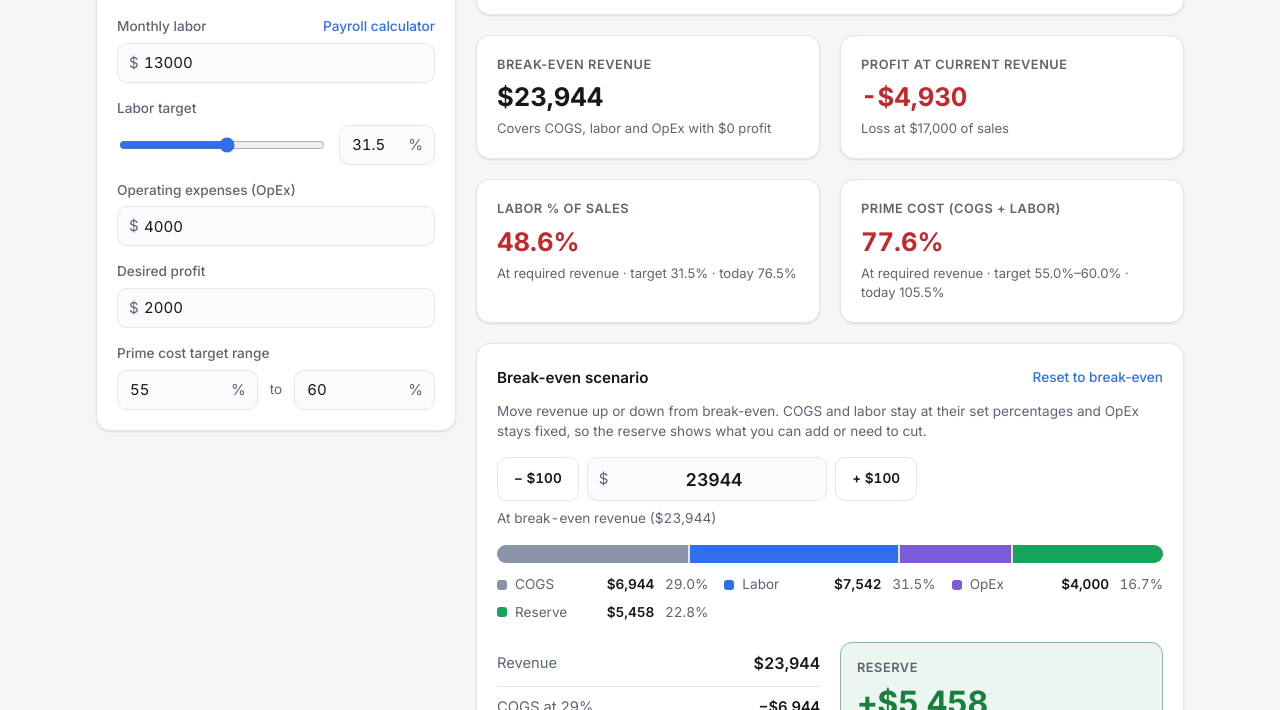
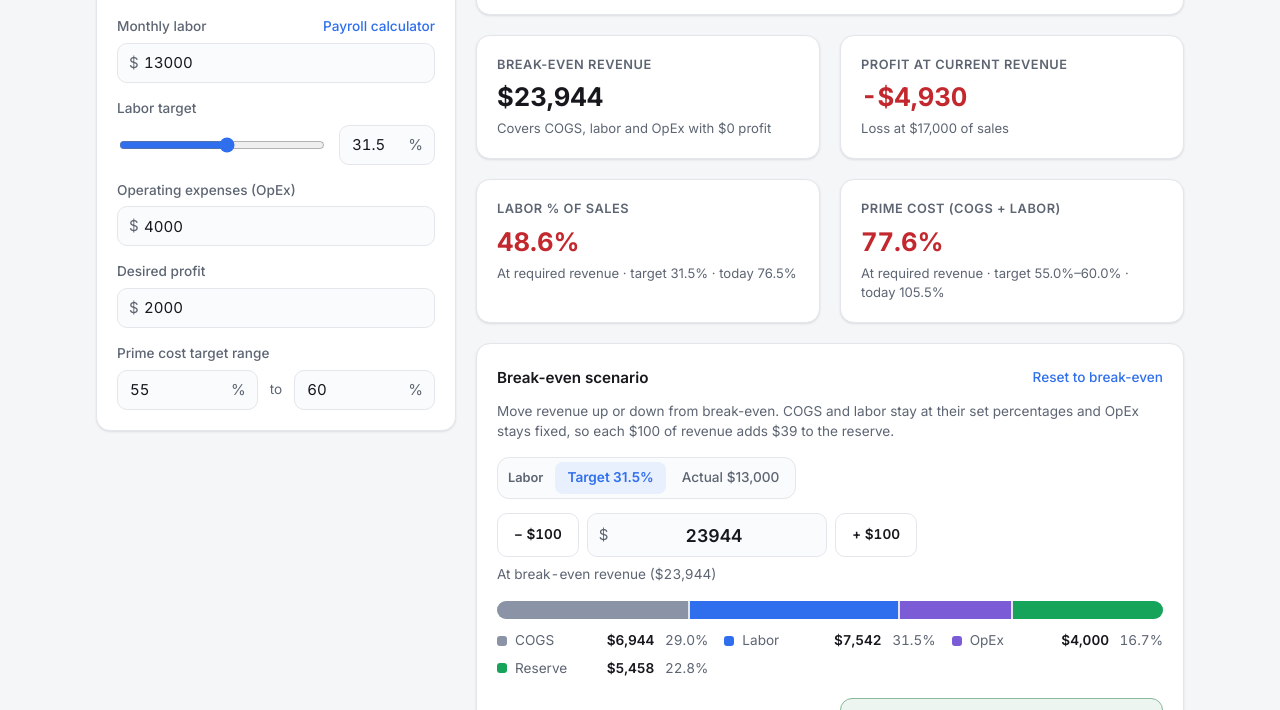
Before and after one commit to BaritusIntel33/heros-financial-dashboard, a plain HTML site: page index.html in a window 1280 px wide. Shown: the part 390-1100 px from the top of the page. Drawn offline with Linux system fonts and the light colour scheme.

Commit message:
Add target/actual labor switch to the break-even scenario
Actual mode keeps labor at the real monthly dollars, so the reserve
is true profit or loss at that revenue ($0 at break-even). Target
mode keeps the existing behavior. The choice is remembered.

Co-Authored-By: Claude Opus 5.5 <noreply@anthropic.com>

```diff
--- a/app.js
+++ b/app.js
@@ -136,6 +136,10 @@
   try { offset = Number(localStorage.getItem(SCENARIO_KEY)) || 0; } catch { /* ignore */ }
   let lastResult = null;
 
+  const LABOR_MODE_KEY = 'scenario-labor-mode';
+  let laborMode = 'target';
+  try { if (localStorage.getItem(LABOR_MODE_KEY) === 'actual') laborMode = 'actual'; } catch { /* ignore */ }
+
   const signed = (n) => (n >= 0 ? `+${fmtMoney(n)}` : fmtMoney(n));
 
   function setOffset(next) {
@@ -153,8 +157,18 @@
       return;
     }
     const revenue = Math.max(0, base + offset);
-    const s = scenario(r.inputs, revenue);
+    const s = scenario(r.inputs, revenue, laborMode);
     const i = r.inputs;
+    const actual = laborMode === 'actual';
+
+    for (const btn of document.querySelectorAll('[data-labor-mode]')) {
+      btn.setAttribute('aria-checked', String(btn.dataset.laborMode === laborMode));
+    }
+    $('sc-mode-target').textContent = `Target ${pctLabel(i.laborTargetPct)}`;
+    $('sc-mode-actual').textContent = `Actual ${fmtMoney(i.labor)}`;
+    $('sc-intro').textContent = actual
+      ? `Move revenue up or down from break-even. COGS stays at ${pctLabel(i.cogsPct)}, while labor (${fmtMoney(i.labor)}) and OpEx stay fixed dollars, so each $100 of revenue adds ${fmtMoney(100 * (1 - i.cogsPct))} to the reserve.`
+      : `Move revenue up or down from break-even. COGS and labor stay at their set percentages and OpEx stays fixed, so each $100 of revenue adds ${fmtMoney(100 * (1 - i.cogsPct - i.laborTargetPct))} to the reserve.`;
 
     if (document.activeElement !== revInput) revInput.value = Math.round(revenue);
     $('sc-offset').textContent = Math.abs(offset) < 0.5
@@ -164,7 +178,7 @@
     $('sc-rev').textContent = fmtMoney(s.revenue);
     $('sc-cogs-label').textContent = `COGS at ${pctLabel(i.cogsPct)}`;
     $('sc-cogs').textContent = `−${fmtMoney(s.cogs)}`;
-    $('sc-labor-label').textContent = `Labor at ${pctLabel(i.laborTargetPct)}`;
+    $('sc-labor-label').textContent = actual ? 'Labor (actual, fixed)' : `Labor at ${pctLabel(i.laborTargetPct)}`;
     $('sc-labor').textContent = `−${fmtMoney(s.labor)}`;
     $('sc-opex').textContent = `−${fmtMoney(s.opex)}`;
 
@@ -183,11 +197,16 @@
     setTone(after, s.reserveAfterProfit >= 0 ? 'good' : 'bad');
 
     const laborVs = $('sc-labor-vs');
-    laborVs.textContent = s.laborVsCurrent >= 0
-      ? `${fmtMoney(s.labor)} budget, ${fmtMoney(s.laborVsCurrent)} to spare`
-      : `${fmtMoney(s.labor)} budget, ${fmtMoney(-s.laborVsCurrent)} over`;
+    if (actual) {
+      $('sc-labor-vs-label').textContent = `Labor as % of revenue (target ${pctLabel(i.laborTargetPct)})`;
+      laborVs.textContent = fmtPct(s.laborPctOfRevenue);
+    } else {
+      $('sc-labor-vs-label').textContent = `Labor budget vs current ${fmtMoney(i.labor)}`;
+      laborVs.textContent = s.laborVsCurrent >= 0
+        ? `${fmtMoney(s.laborBudget)} budget, ${fmtMoney(s.laborVsCurrent)} to spare`
+        : `${fmtMoney(s.laborBudget)} budget, ${fmtMoney(-s.laborVsCurrent)} over`;
+    }
     setTone(laborVs, s.laborVsCurrent >= 0 ? 'good' : 'bad');
-    $('sc-labor-vs-label').textContent = `Labor budget vs current ${fmtMoney(i.labor)}`;
 
     $('sc-zero').textContent = fmtMoney(s.zeroReserveRevenue);
     $('sc-goal').textContent = fmtMoney(s.profitReserveRevenue);
@@ -262,6 +281,14 @@
   $('sc-revenue').addEventListener('blur', () => renderScenario(lastResult));
   $('sc-reset').addEventListener('click', () => setOffset(0));
 
+  document.querySelectorAll('[data-labor-mode]').forEach((btn) => {
+    btn.addEventListener('click', () => {
+      laborMode = btn.dataset.laborMode;
+      try { localStorage.setItem(LABOR_MODE_KEY, laborMode); } catch { /* ignore */ }
+      renderScenario(lastResult);
+    });
+  });
+
   // ---------- events ----------
   form.addEventListener('input', (e) => {
     const t = e.target;
--- a/index.html
+++ b/index.html
@@ -124,7 +124,13 @@
           <h2 id="sc-title">Break-even scenario</h2>
           <button type="button" class="text-btn" id="sc-reset">Reset to break-even</button>
         </div>
-        <p class="sc-intro">Move revenue up or down from break-even. COGS and labor stay at their set percentages and OpEx stays fixed, so the reserve shows what you can add or need to cut.</p>
+        <p class="sc-intro" id="sc-intro">Move revenue up or down from break-even. COGS stays at its set percentage and OpEx stays fixed, so the reserve shows what you can add or need to cut.</p>
+
+        <div class="segmented" role="radiogroup" aria-label="Labor in this scenario">
+          <span class="segmented-label">Labor</span>
+          <button type="button" role="radio" class="seg-opt" data-labor-mode="target" id="sc-mode-target">Target %</button>
+          <button type="button" role="radio" class="seg-opt" data-labor-mode="actual" id="sc-mode-actual">Actual $</button>
+        </div>
 
         <div class="stepper">
           <button type="button" class="btn step" data-step="-100" aria-label="Decrease revenue by $100">− $100</button>
--- a/revenue.js
+++ b/revenue.js
@@ -65,12 +65,15 @@
    * What's left at a given revenue when COGS and labor are held at their set
    * percentages (COGS % and labor target %) and OpEx stays fixed.
    */
-  function scenario(input, revenue) {
+  function scenario(input, revenue, laborMode = 'target') {
     const i = { ...DEFAULTS, ...input };
+    const actual = laborMode === 'actual';
     const cogs = revenue * i.cogsPct;
-    const labor = revenue * i.laborTargetPct;
+    // Target: labor scales with revenue at the target %. Actual: labor is the fixed monthly dollars.
+    const labor = actual ? i.labor : revenue * i.laborTargetPct;
     const reserve = revenue - cogs - labor - i.opex;
     return {
+      laborMode: actual ? 'actual' : 'target',
       revenue,
       cogs,
       labor,
@@ -78,10 +81,16 @@
       reserve,
       reserveAfterProfit: reserve - i.desiredProfit,
       // Labor dollars the target % allows here, compared with actual monthly labor.
-      laborVsCurrent: labor - i.labor,
+      laborBudget: revenue * i.laborTargetPct,
+      laborVsCurrent: revenue * i.laborTargetPct - i.labor,
+      laborPctOfRevenue: revenue > 0 ? i.labor / revenue : NaN,
       // Revenue at which the reserve is exactly $0, and exactly the desired profit.
-      zeroReserveRevenue: grossUp(i.opex, i.cogsPct + i.laborTargetPct),
-      profitReserveRevenue: grossUp(i.opex + i.desiredProfit, i.cogsPct + i.laborTargetPct),
+      zeroReserveRevenue: actual
+        ? grossUp(i.labor + i.opex, i.cogsPct)
+        : grossUp(i.opex, i.cogsPct + i.laborTargetPct),
+      profitReserveRevenue: actual
+        ? grossUp(i.labor + i.opex + i.desiredProfit, i.cogsPct)
+        : grossUp(i.opex + i.desiredProfit, i.cogsPct + i.laborTargetPct),
     };
   }
 
--- a/style.css
+++ b/style.css
@@ -376,6 +376,34 @@ input[type="range"] { accent-color: var(--accent); height: 20px; }
    ===================================================================== */
 .sc-intro { color: var(--muted); font-size: 0.85rem; margin: -6px 0 16px; }
 
+.segmented {
+  display: inline-flex;
+  align-items: center;
+  gap: 4px;
+  padding: 4px;
+  margin-bottom: 14px;
+  border: 1px solid var(--border);
+  border-radius: 12px;
+  background: var(--input-bg);
+  max-width: 100%;
+}
+.segmented-label { padding: 0 8px 0 6px; font-size: 0.8rem; font-weight: 600; color: var(--muted); }
+.seg-opt {
+  height: 32px;
+  padding: 0 12px;
+  border: 0;
+  border-radius: 8px;
+  background: none;
+  color: var(--muted);
+  font: inherit;
+  font-size: 0.85rem;
+  font-weight: 500;
+  white-space: nowrap;
+  cursor: pointer;
+}
+.seg-opt:hover { color: var(--text); }
+.seg-opt[aria-checked="true"] { background: var(--accent-soft); color: var(--accent); font-weight: 600; }
+
 .stepper { display: grid; grid-template-columns: auto minmax(0, 1fr) auto; gap: 8px; max-width: 420px; }
 .stepper .btn.step { height: 44px; padding: 0 16px; font-weight: 600; font-variant-numeric: tabular-nums; user-select: none; touch-action: manipulation; }
 .stepper .input-wrap input { height: 44px; text-align: center; font-size: 1.1rem; font-weight: 600; }
```
Also changed, not shown: revenue.test.js (+17 -0 lines), 1 other file.
